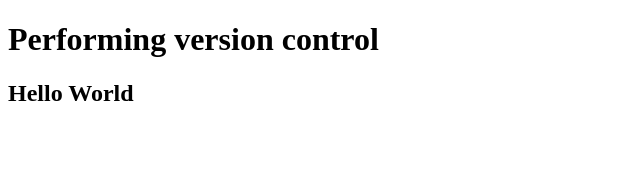
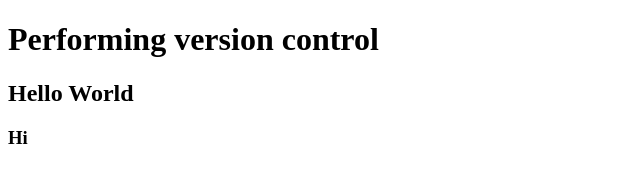
Before and after one commit to utk0604/devops_prac, a plain HTML site: page index.html in a window 1280 px wide. Shown: the full height of the page, 0-640 px from the left. Drawn offline with Linux system fonts and the light colour scheme.

Commit message:
Update index.html

```diff
--- a/index.html
+++ b/index.html
@@ -8,5 +8,6 @@
 <body>
     <h1>Performing version control</h1>
     <h2>Hello World</h2>
+    <h3>Hi</h3>
 </body>
 </html>
```
